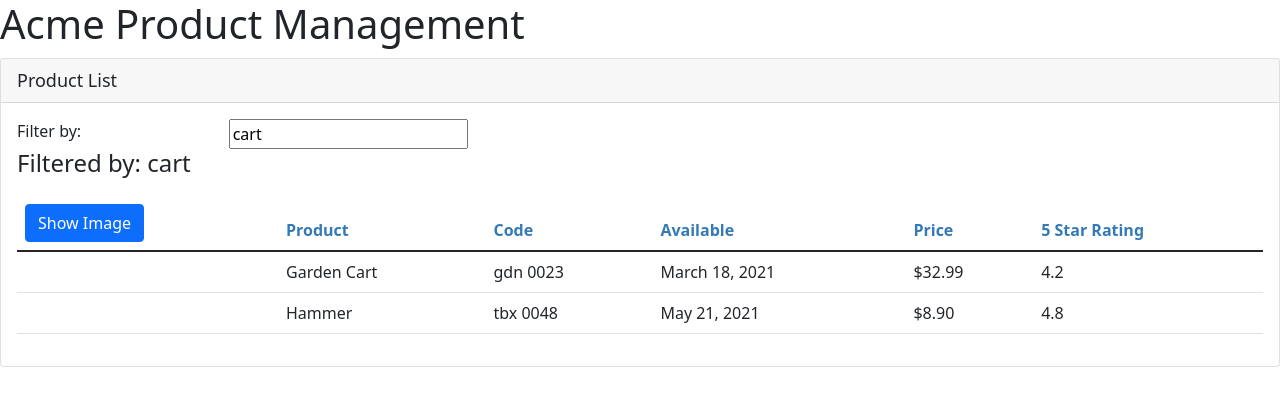
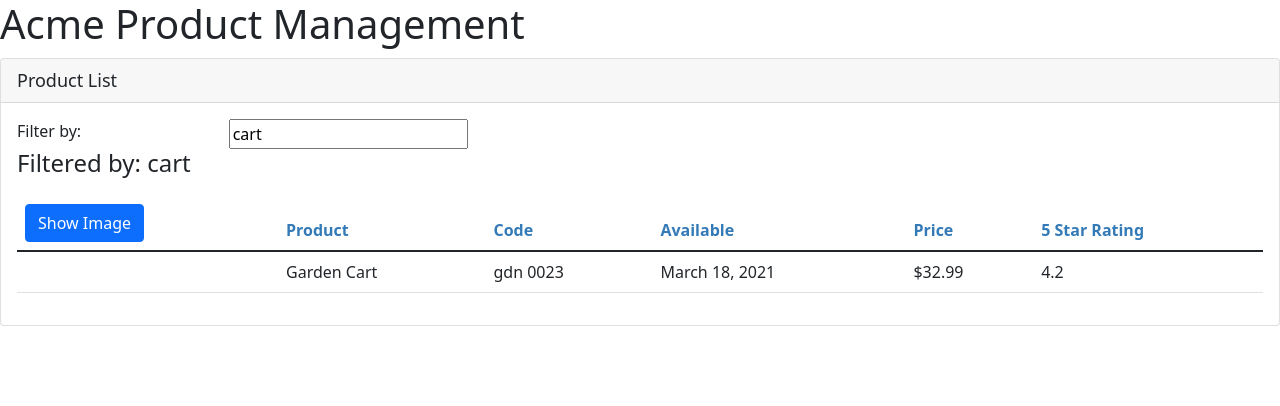
Before and after one commit to colinlwhite/AngularGettingStarted, an Angular app: page / in a window 1280 px wide. Shown: the top 406 px of the page. Built offline with nearby package versions, Linux system fonts and the light colour scheme.

Commit message:
filtering the products by the 'filter by' input text

```diff
--- a/src/app/products/product-list.component.html
+++ b/src/app/products/product-list.component.html
@@ -36,7 +36,7 @@
             </tr>
           </thead>
           <tbody>
-            <tr *ngFor="let product of products">
+            <tr *ngFor="let product of filteredProducts">
               <td>
                 <!-- Property Binding -->
                 <img *ngIf="showImage"
--- a/src/app/products/product-list.component.ts
+++ b/src/app/products/product-list.component.ts
@@ -21,8 +21,10 @@
     set listFilter(value: string) {
         this._listFilter = value;
         console.log('In setter:', value);
+        this.filteredProducts = this.performFilter(value);
     }
 
+    filteredProducts: IProduct[] = [];
     products: IProduct[] = [
         {
             "productId": 2,
@@ -53,4 +55,10 @@
     ngOnInit(): void {
         this.listFilter = 'cart';
     }
+
+    performFilter(filterBy: string): IProduct[] {
+        filterBy = filterBy.toLocaleLowerCase();
+        return this.products.filter((product: IProduct) =>
+            product.productName.toLocaleLowerCase().includes(filterBy));
+    }
 }
```
